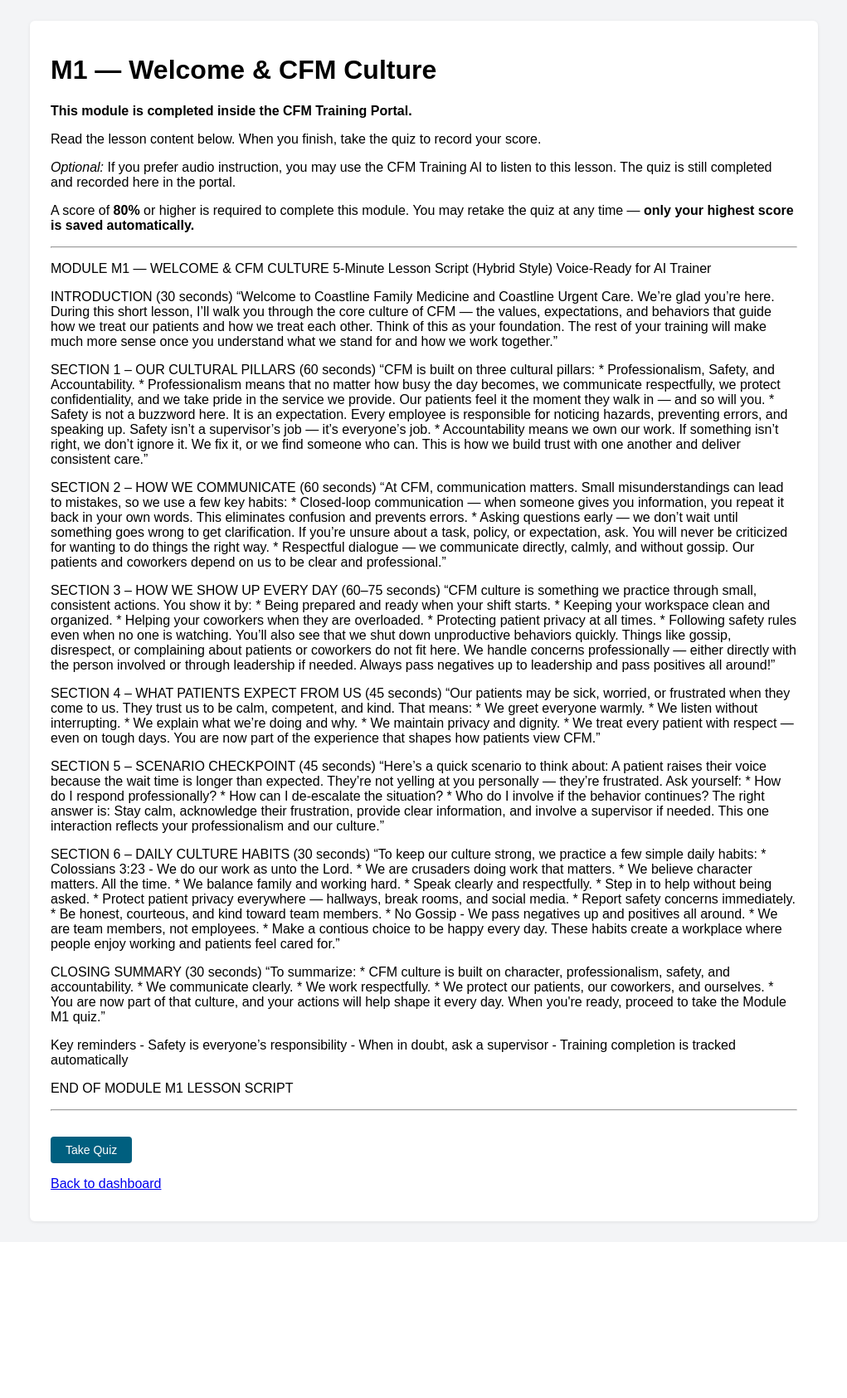
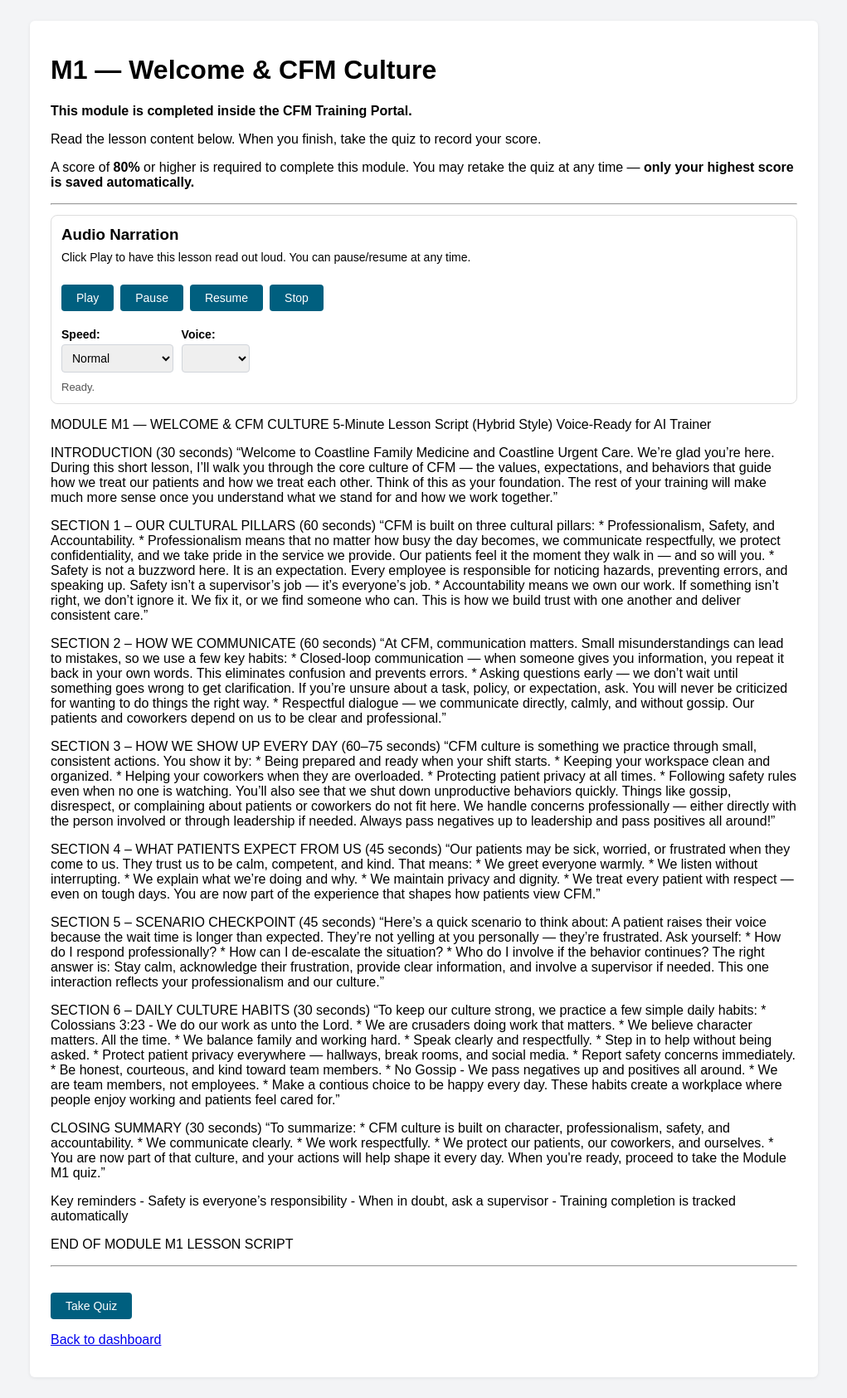
Before and after one commit to cyost1973-wq/cfm_training_portal, a Flask app: page /module/M1 in a window 1280 px wide. Shown: the part 47-1732 px from the top of the page at 83% size, without its empty margins (129-1150 px from the left). Before the commit the page ends 1524 px from the top, so only its background shows below. Run offline with Flask 3, Linux system fonts and the light colour scheme; the visitor is signed in with stand-in values (Sample User, id 1); tables that the repository leaves empty hold one stand-in row (values such as "Sample post"); lists and menus that the app fills with data are empty; some libraries are stand-ins or nearby versions.

Commit message:
Add audio narration controls to module lessons

```diff
--- a/templates/module.html
+++ b/templates/module.html
@@ -10,18 +10,48 @@
 </p>
 
 <p>
-  <em>Optional:</em> If you prefer audio instruction, you may use the CFM Training AI to listen to this lesson.
-  The quiz is still completed and recorded here in the portal.
-</p>
-
-<p>
   A score of <strong>80%</strong> or higher is required to complete this module.
   You may retake the quiz at any time — <strong>only your highest score is saved automatically.</strong>
 </p>
 
 <hr>
 
-<div class="lesson-content">
+<!-- AUDIO NARRATION CONTROLS -->
+<div style="padding:12px; border:1px solid #ddd; border-radius:8px; margin:12px 0;">
+  <h3 style="margin:0 0 8px 0;">Audio Narration</h3>
+
+  <p style="margin:0 0 10px 0; font-size:14px;">
+    Click Play to have this lesson read out loud. You can pause/resume at any time.
+  </p>
+
+  <div style="display:flex; gap:8px; flex-wrap:wrap;">
+    <button type="button" id="btnPlay">Play</button>
+    <button type="button" id="btnPause" disabled>Pause</button>
+    <button type="button" id="btnResume" disabled>Resume</button>
+    <button type="button" id="btnStop" disabled>Stop</button>
+  </div>
+
+  <div style="margin-top:10px; display:flex; gap:10px; flex-wrap:wrap; align-items:center;">
+    <label style="font-size:14px;">
+      Speed:
+      <select id="voiceRate">
+        <option value="0.9">Slow</option>
+        <option value="1" selected>Normal</option>
+        <option value="1.1">Fast</option>
+      </select>
+    </label>
+
+    <label style="font-size:14px;">
+      Voice:
+      <select id="voiceSelect"></select>
+    </label>
+  </div>
+
+  <p id="voiceStatus" style="margin:10px 0 0 0; font-size:13px; color:#555;"></p>
+</div>
+
+<!-- Lesson content pulled from modules/M#.md -->
+<div id="lessonContent" class="lesson-content">
   {{ lesson_html|safe }}
 </div>
 
@@ -36,4 +66,171 @@
 <p>
   <a href="{{ url_for('dashboard') }}">Back to dashboard</a>
 </p>
+
+<script>
+(function () {
+  const synth = window.speechSynthesis;
+
+  const btnPlay = document.getElementById("btnPlay");
+  const btnPause = document.getElementById("btnPause");
+  const btnResume = document.getElementById("btnResume");
+  const btnStop = document.getElementById("btnStop");
+  const voiceSelect = document.getElementById("voiceSelect");
+  const voiceRate = document.getElementById("voiceRate");
+  const voiceStatus = document.getElementById("voiceStatus");
+  const lessonDiv = document.getElementById("lessonContent");
+
+  let voices = [];
+  let utterance = null;
+  let isSpeaking = false;
+
+  function setStatus(msg) {
+    voiceStatus.textContent = msg || "";
+  }
+
+  function enableControls(state) {
+    // state: "idle" | "speaking" | "paused"
+    if (state === "idle") {
+      btnPlay.disabled = false;
+      btnPause.disabled = true;
+      btnResume.disabled = true;
+      btnStop.disabled = true;
+      setStatus("Ready.");
+    } else if (state === "speaking") {
+      btnPlay.disabled = true;
+      btnPause.disabled = false;
+      btnResume.disabled = true;
+      btnStop.disabled = false;
+      setStatus("Playing audio narration…");
+    } else if (state === "paused") {
+      btnPlay.disabled = true;
+      btnPause.disabled = true;
+      btnResume.disabled = false;
+      btnStop.disabled = false;
+      setStatus("Paused.");
+    }
+  }
+
+  function getLessonText() {
+    // Pull visible text, collapse whitespace
+    const text = (lessonDiv?.innerText || "").replace(/\s+/g, " ").trim();
+    return text;
+  }
+
+  function populateVoices() {
+    voices = synth.getVoices() || [];
+    voiceSelect.innerHTML = "";
+
+    if (!voices.length) {
+      setStatus("No voices found yet. If this persists, try reloading the page.");
+      return;
+    }
+
+    // Prefer English voices first
+    const sorted = [...voices].sort((a, b) => {
+      const aEn = (a.lang || "").toLowerCase().startsWith("en");
+      const bEn = (b.lang || "").toLowerCase().startsWith("en");
+      if (aEn && !bEn) return -1;
+      if (!aEn && bEn) return 1;
+      return (a.name || "").localeCompare(b.name || "");
+    });
+
+    sorted.forEach((v, idx) => {
+      const opt = document.createElement("option");
+      opt.value = v.name;
+      opt.textContent = `${v.name} (${v.lang})`;
+      voiceSelect.appendChild(opt);
+
+      // Choose a reasonable default
+      if (idx === 0) voiceSelect.value = v.name;
+    });
+
+    setStatus("Ready.");
+  }
+
+  // Some browsers load voices asynchronously
+  populateVoices();
+  if (typeof synth.onvoiceschanged !== "undefined") {
+    synth.onvoiceschanged = populateVoices;
+  }
+
+  function stopSpeaking() {
+    try {
+      synth.cancel();
+    } catch (e) {}
+    utterance = null;
+    isSpeaking = false;
+    enableControls("idle");
+  }
+
+  btnPlay.addEventListener("click", () => {
+    if (!("speechSynthesis" in window)) {
+      alert("Audio narration is not supported in this browser. Please use Chrome or Edge.");
+      return;
+    }
+
+    const text = getLessonText();
+    if (!text) {
+      alert("No lesson text found to read. Please ensure lesson content is loaded.");
+      return;
+    }
+
+    // Stop anything already speaking
+    stopSpeaking();
+
+    utterance = new SpeechSynthesisUtterance(text);
+
+    // Voice
+    const chosenName = voiceSelect.value;
+    const chosen = (synth.getVoices() || []).find(v => v.name === chosenName);
+    if (chosen) utterance.voice = chosen;
+
+    // Rate (speed)
+    utterance.rate = parseFloat(voiceRate.value) || 1;
+
+    utterance.onstart = () => {
+      isSpeaking = true;
+      enableControls("speaking");
+    };
+
+    utterance.onend = () => {
+      stopSpeaking();
+      setStatus("Finished.");
+    };
+
+    utterance.onerror = () => {
+      stopSpeaking();
+      setStatus("Audio error. Try Play again or choose a different voice.");
+    };
+
+    synth.speak(utterance);
+  });
+
+  btnPause.addEventListener("click", () => {
+    if (!isSpeaking) return;
+    try {
+      synth.pause();
+      enableControls("paused");
+    } catch (e) {}
+  });
+
+  btnResume.addEventListener("click", () => {
+    try {
+      synth.resume();
+      enableControls("speaking");
+    } catch (e) {}
+  });
+
+  btnStop.addEventListener("click", () => {
+    stopSpeaking();
+  });
+
+  // Clean up if user navigates away
+  window.addEventListener("beforeunload", () => {
+    try { synth.cancel(); } catch (e) {}
+  });
+
+  enableControls("idle");
+})();
+</script>
 {% endblock %}
```
